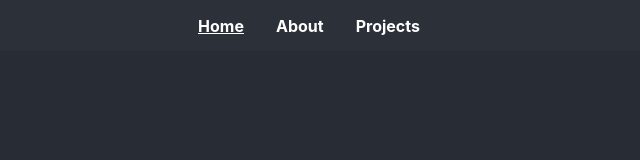
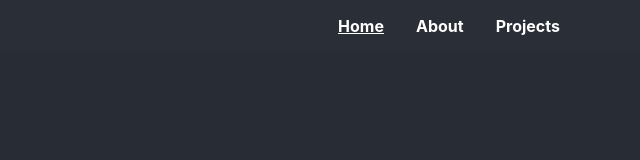
Before and after one commit to amyxphan/amyintechsite, a React (Create React App) app in the folder amyintech/: page / in a window 1280 px wide. Shown: the top 160 px of the page, without its empty margins (343-983 px from the left). Built offline with nearby package versions, Linux system fonts and the light colour scheme.

Commit message:
bug fixees in UI, functional site needs to add new pages

```diff
--- a/amyintech/src/NavElements.js
+++ b/amyintech/src/NavElements.js
@@ -3,12 +3,15 @@ import { NavLink as Link } from "react-router-dom";
 import styled from "styled-components";
 
 export const Nav = styled.nav`
-    background: #2c3038;
-    height: 45px;
-    display: flex;
-    justify-content: center;
-    padding: 0.2rem calc((100vw - 1000px) / 2);
-    z-index: 12;
+  background: rgba(44, 48, 56, 0.7);
+  height: 45px;
+  display: flex;
+  justify-content: center;
+  padding: 0.2rem calc((100vw - 1000px) / 2);
+  z-index: 12;
+  position: fixed;
+  width: 100%;
+  top: 0;
 `;
 
 export const NavLink = styled(Link)`
@@ -48,9 +51,9 @@ export const NavMenu = styled.div`
     display: ${({ isOpen }) => (isOpen ? 'block' : 'none')};
     flex-direction: column;
     width: 100%;
-    background: #2c3038;
+    background: rgba(44, 48, 56, 0.7);
     position: absolute;
-    top: 45px;
+    top: 51.5px;
     & > * {
       margin: 10px 0;
       justify-content: center;
--- a/amyintech/src/TopNavBar.js
+++ b/amyintech/src/TopNavBar.js
@@ -1,11 +1,6 @@
 import React, { useState } from 'react';
 import { Nav, NavLink, Bars, NavMenu } from "./NavElements";
 import './TopNavBar.css';
-
-// //addings additional screens
-// import App from './App.js';
-// import About from './About.js';
-// import Projects from './Projects.js';
 
 function TopNavBar() {
     const [isOpen, setIsOpen] = useState(false);
```
